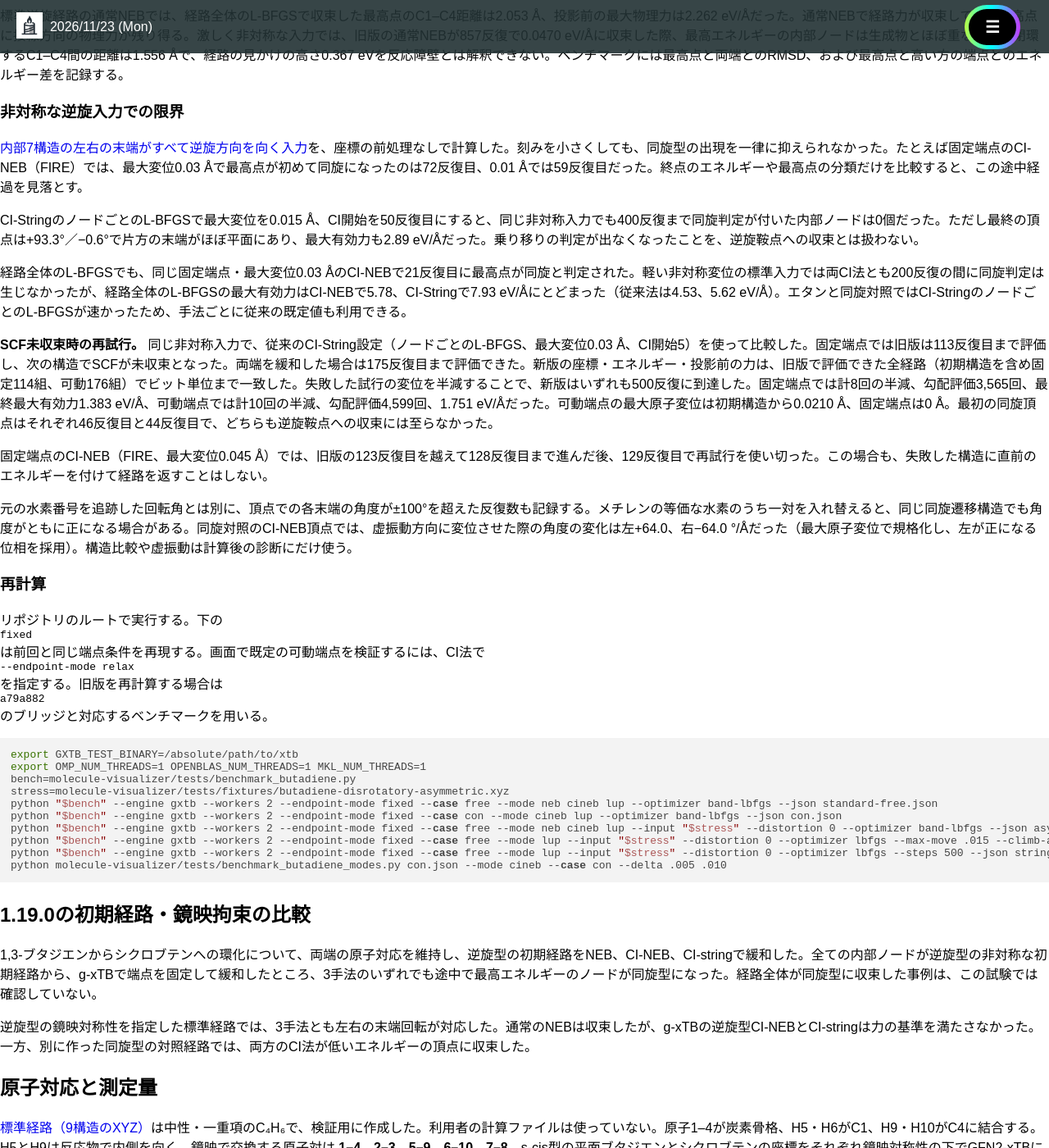
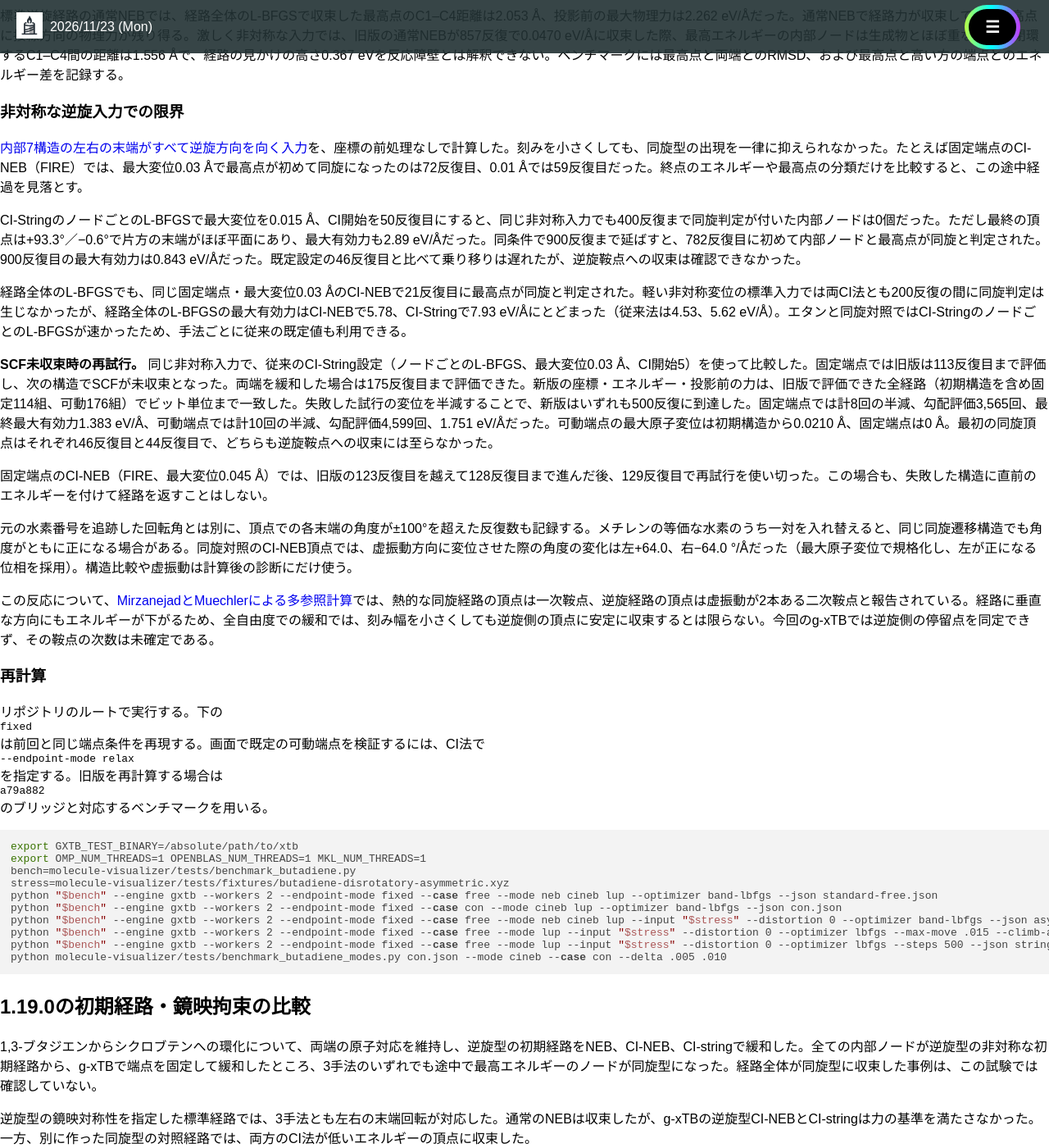
Before and after one commit to h-nabata/h-nabata.github.io, a Jekyll site: the page built from molecule-visualizer/BUTADIENE-BENCHMARK.md, in a window 1280 px wide and 1400 px high, scrolled down 605 px. Shown: the whole window at 82% size. Built offline with Jekyll 4.4.1, drawn with Linux system fonts in a browser that asks for light colours; nearby versions of some CDN libraries; our own code applies the rules of GitHub Pages for plain Markdown files.

Commit message:
Record the late branch change in the 900-step g-xTB stress test

````diff
--- a/molecule-visualizer/BUTADIENE-BENCHMARK.md
+++ b/molecule-visualizer/BUTADIENE-BENCHMARK.md
@@ -22,7 +22,7 @@
 
 [内部7構造の左右の末端がすべて逆旋方向を向く入力](./tests/fixtures/butadiene-disrotatory-asymmetric.xyz)を、座標の前処理なしで計算した。刻みを小さくしても、同旋型の出現を一律に抑えられなかった。たとえば固定端点のCI-NEB（FIRE）では、最大変位0.03 Åで最高点が初めて同旋になったのは72反復目、0.01 Åでは59反復目だった。終点のエネルギーや最高点の分類だけを比較すると、この途中経過を見落とす。
 
-CI-StringのノードごとのL-BFGSで最大変位を0.015 Å、CI開始を50反復目にすると、同じ非対称入力でも400反復まで同旋判定が付いた内部ノードは0個だった。ただし最終の頂点は+93.3°／−0.6°で片方の末端がほぼ平面にあり、最大有効力も2.89 eV/Åだった。乗り移りの判定が出なくなったことを、逆旋鞍点への収束とは扱わない。
+CI-StringのノードごとのL-BFGSで最大変位を0.015 Å、CI開始を50反復目にすると、同じ非対称入力でも400反復まで同旋判定が付いた内部ノードは0個だった。ただし最終の頂点は+93.3°／−0.6°で片方の末端がほぼ平面にあり、最大有効力も2.89 eV/Åだった。同条件で900反復まで延ばすと、782反復目に初めて内部ノードと最高点が同旋と判定された。900反復目の最大有効力は0.843 eV/Åだった。既定設定の46反復目と比べて乗り移りは遅れたが、逆旋鞍点への収束は確認できなかった。
 
 経路全体のL-BFGSでも、同じ固定端点・最大変位0.03 ÅのCI-NEBで21反復目に最高点が同旋と判定された。軽い非対称変位の標準入力では両CI法とも200反復の間に同旋判定は生じなかったが、経路全体のL-BFGSの最大有効力はCI-NEBで5.78、CI-Stringで7.93 eV/Åにとどまった（従来法は4.53、5.62 eV/Å）。エタンと同旋対照ではCI-StringのノードごとのL-BFGSが速かったため、手法ごとに従来の既定値も利用できる。
 
@@ -31,6 +31,8 @@ CI-StringのノードごとのL-BFGSで最大変位を0.015 Å、CI開始を50
 固定端点のCI-NEB（FIRE、最大変位0.045 Å）では、旧版の123反復目を越えて128反復目まで進んだ後、129反復目で再試行を使い切った。この場合も、失敗した構造に直前のエネルギーを付けて経路を返すことはしない。
 
 元の水素番号を追跡した回転角とは別に、頂点での各末端の角度が±100°を超えた反復数も記録する。メチレンの等価な水素のうち一対を入れ替えると、同じ同旋遷移構造でも角度がともに正になる場合がある。同旋対照のCI-NEB頂点では、虚振動方向に変位させた際の角度の変化は左+64.0、右−64.0 °/Åだった（最大原子変位で規格化し、左が正になる位相を採用）。構造比較や虚振動は計算後の診断にだけ使う。
+
+この反応について、[MirzanejadとMuechlerによる多参照計算](https://doi.org/10.1002/cphc.202400786)では、熱的な同旋経路の頂点は一次鞍点、逆旋経路の頂点は虚振動が2本ある二次鞍点と報告されている。経路に垂直な方向にもエネルギーが下がるため、全自由度での緩和では、刻み幅を小さくしても逆旋側の頂点に安定に収束するとは限らない。今回のg-xTBでは逆旋側の停留点を同定できず、その鞍点の次数は未確定である。
 
 ### 再計算
 
@@ -44,7 +46,7 @@ stress=molecule-visualizer/tests/fixtures/butadiene-disrotatory-asymmetric.xyz
 python "$bench" --engine gxtb --workers 2 --endpoint-mode fixed --case free --mode neb cineb lup --optimizer band-lbfgs --json standard-free.json
 python "$bench" --engine gxtb --workers 2 --endpoint-mode fixed --case con --mode cineb lup --optimizer band-lbfgs --json con.json
 python "$bench" --engine gxtb --workers 2 --endpoint-mode fixed --case free --mode neb cineb lup --input "$stress" --distortion 0 --optimizer band-lbfgs --json asymmetric-free.json
-python "$bench" --engine gxtb --workers 2 --endpoint-mode fixed --case free --mode lup --input "$stress" --distortion 0 --optimizer lbfgs --max-move .015 --climb-after 50 --steps 400 --json string-small-step.json
+python "$bench" --engine gxtb --workers 2 --endpoint-mode fixed --case free --mode lup --input "$stress" --distortion 0 --optimizer lbfgs --max-move .015 --climb-after 50 --steps 900 --json string-small-step.json
 python "$bench" --engine gxtb --workers 2 --endpoint-mode fixed --case free --mode lup --input "$stress" --distortion 0 --optimizer lbfgs --steps 500 --json string-retries.json
 python molecule-visualizer/tests/benchmark_butadiene_modes.py con.json --mode cineb --case con --delta .005 .010
 ```
````
